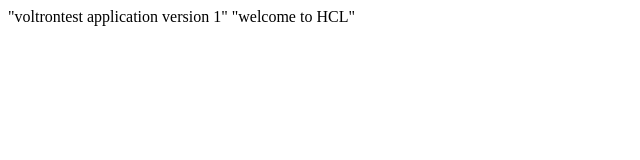
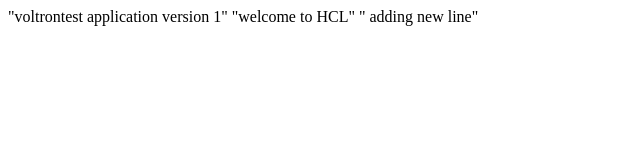
Before and after one commit to sanmahi/dockerimage-rbtapache, a plain HTML site: page index.html in a window 1280 px wide. Shown: the whole page, without its empty margins (0-640 px from the left). Drawn offline with Linux system fonts and the light colour scheme.

Commit message:
Update index.html

```diff
--- a/index.html
+++ b/index.html
@@ -2,5 +2,6 @@
 <body>
 "voltrontest application version 1"
 "welcome to HCL"
+" adding new line"
 </body>
 </head>
```
